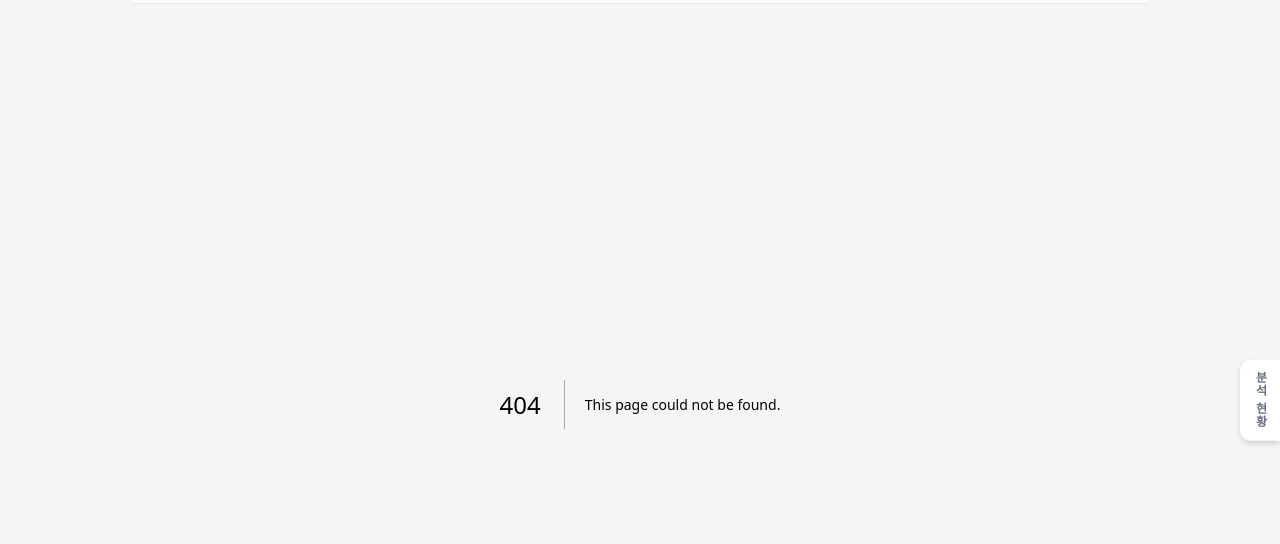
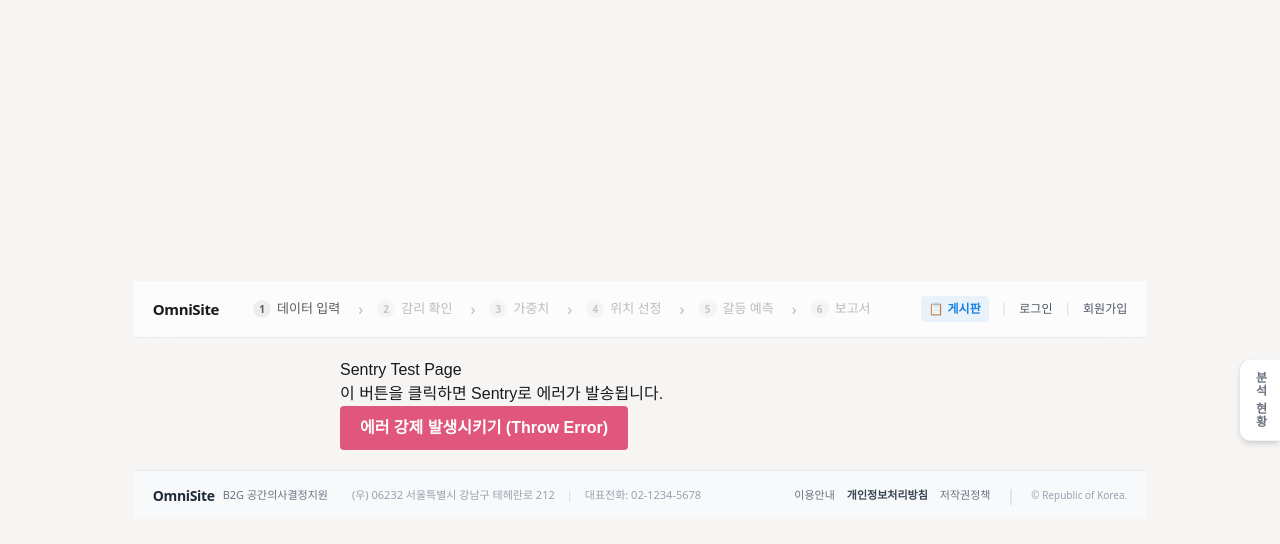
Before and after one commit to KT-AivleSchool/BigProject_Front, a Next.js app: page /sentry-example-page in a window 1280 px wide. Before the commit this address had no page. Shown: the top 544 px of the page. Built offline with nearby package versions, Linux system fonts and the light colour scheme.

Commit message:
feat: Sentry 연동

```diff
--- a/next.config.ts
+++ b/next.config.ts
@@ -1,3 +1,4 @@
+import { withSentryConfig } from "@sentry/nextjs";
 import type { NextConfig } from "next";
 
 /**
@@ -170,4 +171,42 @@ const nextConfig: NextConfig = {
   },
 };
 
-export default nextConfig;
+export default withSentryConfig(nextConfig, {
+  // For all available options, see:
+  // https://github.com/getsentry/sentry-webpack-plugin#options
+
+  org: process.env.SENTRY_ORG || "YOUR_ORG_SLUG_HERE",
+  project: process.env.SENTRY_PROJECT || "YOUR_PROJECT_SLUG_HERE",
+
+  // Only print logs for uploading source maps in CI
+  silent: !process.env.CI,
+
+  // For all available options, see:
+  // https://docs.sentry.io/platforms/javascript/guides/nextjs/manual-setup/
+
+  // Upload a larger set of source maps for prettier stack traces (increases build time)
+  widenClientFileUpload: true,
+
+  // Automatically annotate React components to show their full name in breadcrumbs and session replay
+  reactComponentAnnotation: {
+    enabled: true,
+  },
+
+  // Route browser requests to Sentry through a Next.js rewrite to circumvent ad-blockers.
+  // This can increase your server load as well as your hosting bill.
+  // Note: Check that the configured route will not match with your Next.js middleware, otherwise reporting of client-
+  // side errors will fail.
+  tunnelRoute: "/monitoring",
+
+  // Hides source maps from generated client bundles
+  hideSourceMaps: true,
+
+  // Automatically tree-shake Sentry logger statements to reduce bundle size
+  disableLogger: true,
+
+  // Enables automatic instrumentation of Vercel Cron Monitors. (Does not yet work with App Router route handlers.)
+  // See the following for more information:
+  // https://docs.sentry.io/product/crons/
+  // https://vercel.com/docs/cron-jobs
+  automaticVercelMonitors: true,
+});
--- a/package.json
+++ b/package.json
@@ -10,6 +10,7 @@
   },
   "dependencies": {
     "@microsoft/fetch-event-source": "^2.0.1",
+    "@sentry/nextjs": "^10.70.0",
     "driver.js": "^1.7.0",
     "jspdf": "^4.2.1",
     "lightningcss": "^1.32.0",
--- /dev/null
+++ b/sentry.client.config.ts
@@ -0,0 +1,11 @@
+import * as Sentry from "@sentry/nextjs";
+
+Sentry.init({
+  dsn: process.env.NEXT_PUBLIC_SENTRY_DSN || "YOUR_SENTRY_DSN_HERE",
+
+  // Define how likely traces are sampled. Adjust this value in production, or use tracesSampler for greater control.
+  tracesSampleRate: 1,
+
+  // Setting this option to true will print useful information to the console while you're setting up Sentry.
+  debug: false,
+});
--- /dev/null
+++ b/sentry.edge.config.ts
@@ -0,0 +1,11 @@
+import * as Sentry from "@sentry/nextjs";
+
+Sentry.init({
+  dsn: process.env.NEXT_PUBLIC_SENTRY_DSN || "YOUR_SENTRY_DSN_HERE",
+
+  // Define how likely traces are sampled. Adjust this value in production, or use tracesSampler for greater control.
+  tracesSampleRate: 1,
+
+  // Setting this option to true will print useful information to the console while you're setting up Sentry.
+  debug: false,
+});
--- /dev/null
+++ b/sentry.server.config.ts
@@ -0,0 +1,11 @@
+import * as Sentry from "@sentry/nextjs";
+
+Sentry.init({
+  dsn: process.env.NEXT_PUBLIC_SENTRY_DSN || "YOUR_SENTRY_DSN_HERE",
+
+  // Define how likely traces are sampled. Adjust this value in production, or use tracesSampler for greater control.
+  tracesSampleRate: 1,
+
+  // Setting this option to true will print useful information to the console while you're setting up Sentry.
+  debug: false,
+});
--- /dev/null
+++ b/src/app/sentry-example-page/page.tsx
@@ -0,0 +1,35 @@
+"use client";
+
+import Head from "next/head";
+import * as Sentry from "@sentry/nextjs";
+
+export default function Page() {
+  return (
+    <div style={{ padding: "20px", fontFamily: "sans-serif" }}>
+      <Head>
+        <title>Sentry Onboarding</title>
+      </Head>
+
+      <main style={{ maxWidth: "600px", margin: "0 auto" }}>
+        <h1>Sentry Test Page</h1>
+        <p>이 버튼을 클릭하면 Sentry로 에러가 발송됩니다.</p>
+        <button
+          onClick={() => {
+            throw new Error("Sentry Test Error from OmniSite Frontend!");
+          }}
+          style={{
+            padding: "10px 20px",
+            backgroundColor: "#e1567c",
+            color: "white",
+            border: "none",
+            borderRadius: "4px",
+            cursor: "pointer",
+            fontWeight: "bold",
+          }}
+        >
+          에러 강제 발생시키기 (Throw Error)
+        </button>
+      </main>
+    </div>
+  );
+}
```
Also changed, not shown: 1 other file (tests, documents, lock files or other folders).
